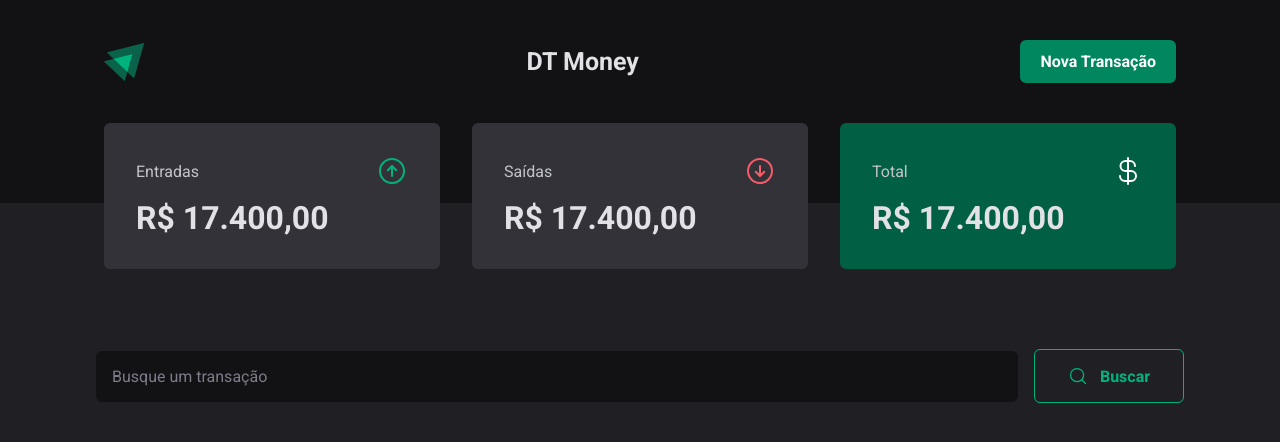
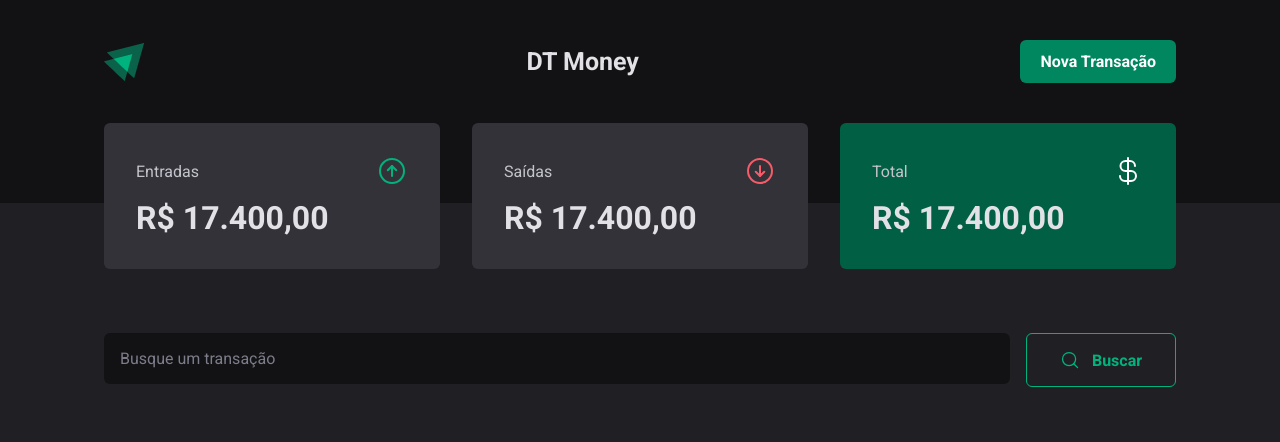
Before and after one commit to gustavosalviato/dt-money, a React (Vite) app: page / in a window 1280 px wide. Shown: the top 442 px of the page. Built offline with nearby package versions, Linux system fonts and the light colour scheme.

Commit message:
Componente SearchInput

```diff
--- a/src/Pages/Transactions/index.tsx
+++ b/src/Pages/Transactions/index.tsx
@@ -1,13 +1,18 @@
 import { Header } from "../../components/Header"
 import { InputSearch } from "../../components/InputSearch"
 import { Summary } from "../../components/Summary"
+import { TransactionsContainer } from "./styles"
 
 export const Transactions = () => {
     return (
         <div>
             <Header />
             <Summary />
-            <InputSearch />
+
+            <TransactionsContainer>
+                <InputSearch />
+            </TransactionsContainer>
+
         </div>
     )
 }
--- /dev/null
+++ b/src/Pages/Transactions/styles.ts
@@ -0,0 +1,9 @@
+import styled from "styled-components";
+
+
+export const TransactionsContainer = styled.main`
+    width: 100%;
+    max-width: 1120px;
+    margin: 6.4rem auto 0;
+    padding: 0 2.4rem;
+`
--- a/src/components/InputSearch/index.tsx
+++ b/src/components/InputSearch/index.tsx
@@ -1,5 +1,6 @@
 import { InputContainer, SearchInput, ButtonSearch } from "./styles"
 import { MagnifyingGlass } from 'phosphor-react'
+
 export const InputSearch = () => {
     return (
         <InputContainer>
--- a/src/components/InputSearch/styles.ts
+++ b/src/components/InputSearch/styles.ts
@@ -1,14 +1,9 @@
 import styled from "styled-components";
 
-export const InputContainer = styled.div`
+export const InputContainer = styled.form`
+    display: flex;
+    gap: 1.6rem;
     margin: 0 auto;
-    max-width: 1120px;
-    display: flex;
-    width: 100%;
-    margin-top:6.4rem;
-    padding: 1.6rem;
-    gap: 1.6rem;
-    align-items: center;
 `
 
 export const SearchInput = styled.input`
```
